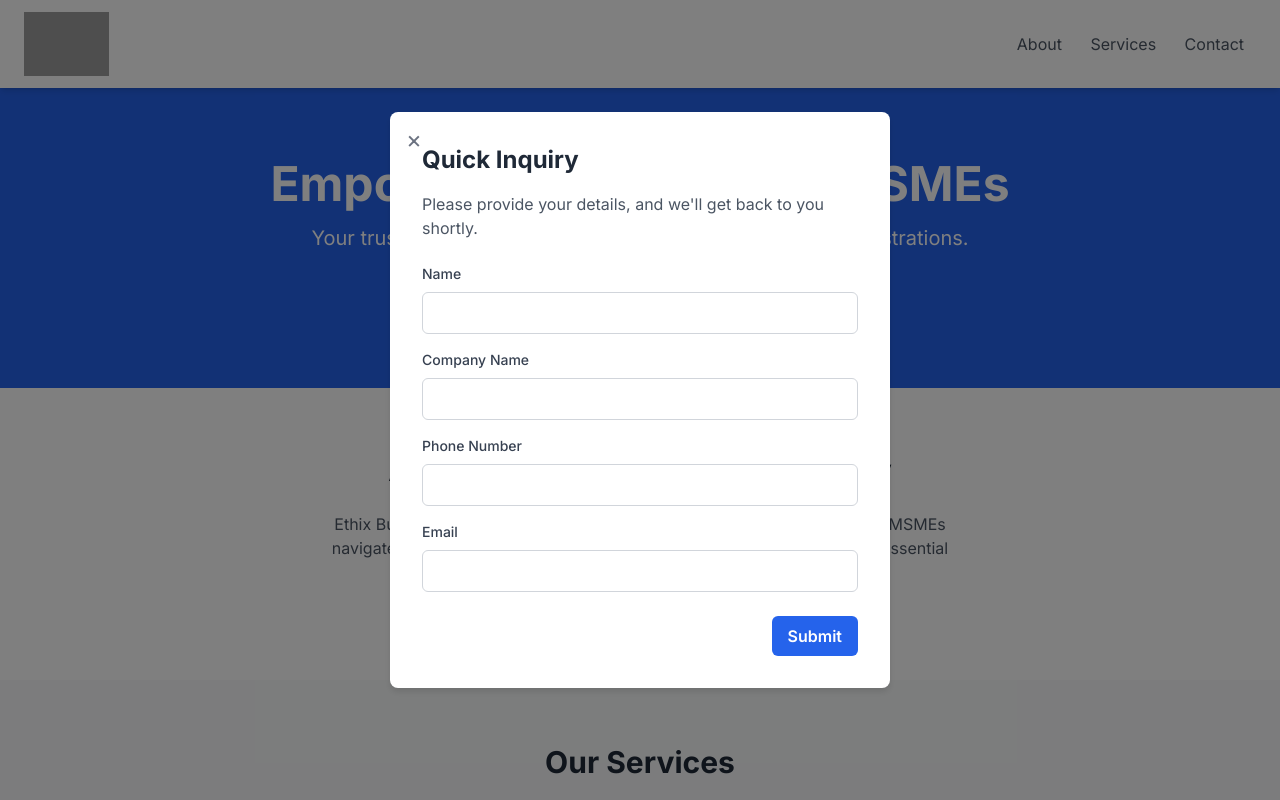
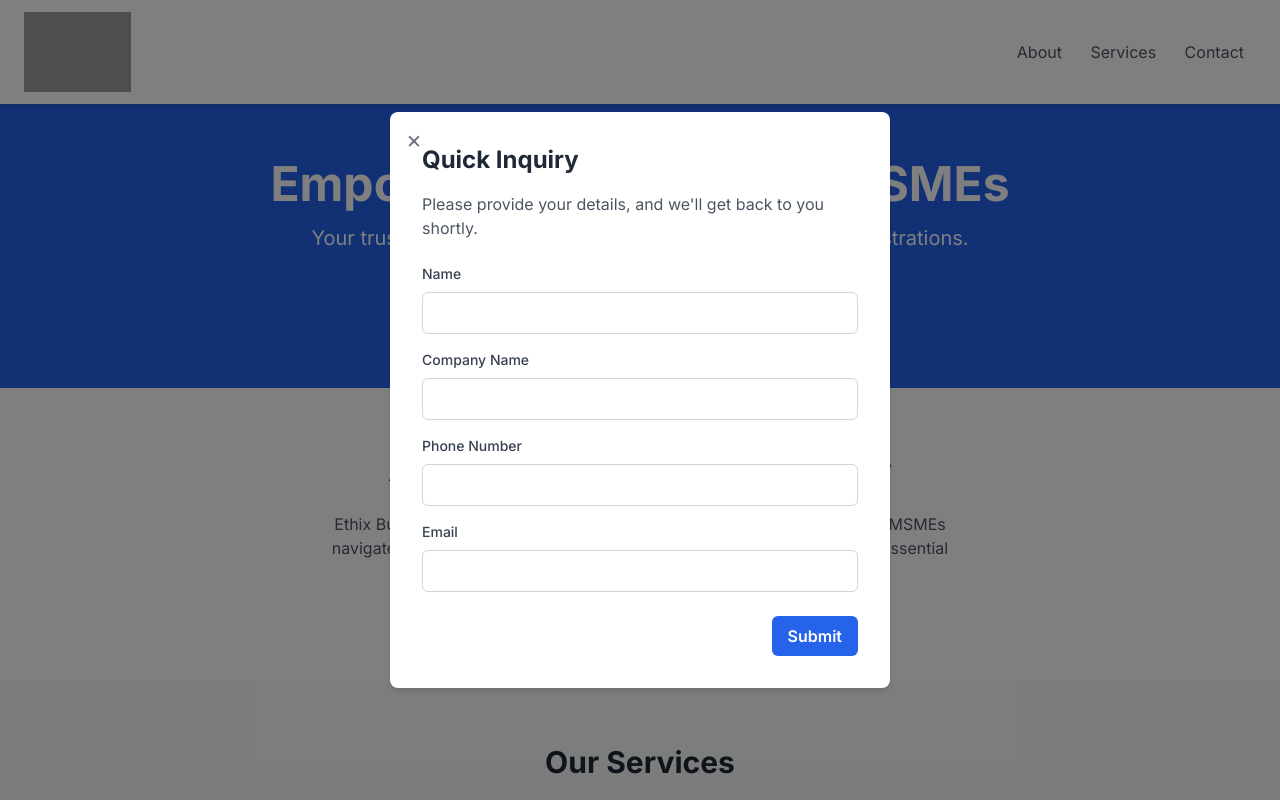
Before and after one commit to adm1nethix-ai/ethix-consultancy-official, a plain HTML site: page index.html in a window 1280 px wide. Shown: the top 800 px of the page. Drawn offline with nearby package versions, Linux system fonts and the light colour scheme; grey boxes are pictures that could not be loaded.

Commit message:
Increase logo size in header

```diff
--- a/index.html
+++ b/index.html
@@ -87,7 +87,7 @@
         <nav class="container mx-auto px-6 py-3 flex justify-between items-center">
             <!-- *** LOGO SIZE INCREASED HERE *** -->
             <a href="#">
-                <img src="logo.jpg" alt="Ethix Business Consultancy Logo" class="h-16 w-auto"> <!-- Changed h-10 to h-12 -->
+                <img src="logo.jpg" alt="Ethix Business Consultancy Logo" class="h-20 w-auto"> <!-- Changed h-10 to h-12 -->
             </a>
             <!-- *** END LOGO *** -->
             <div>
```
